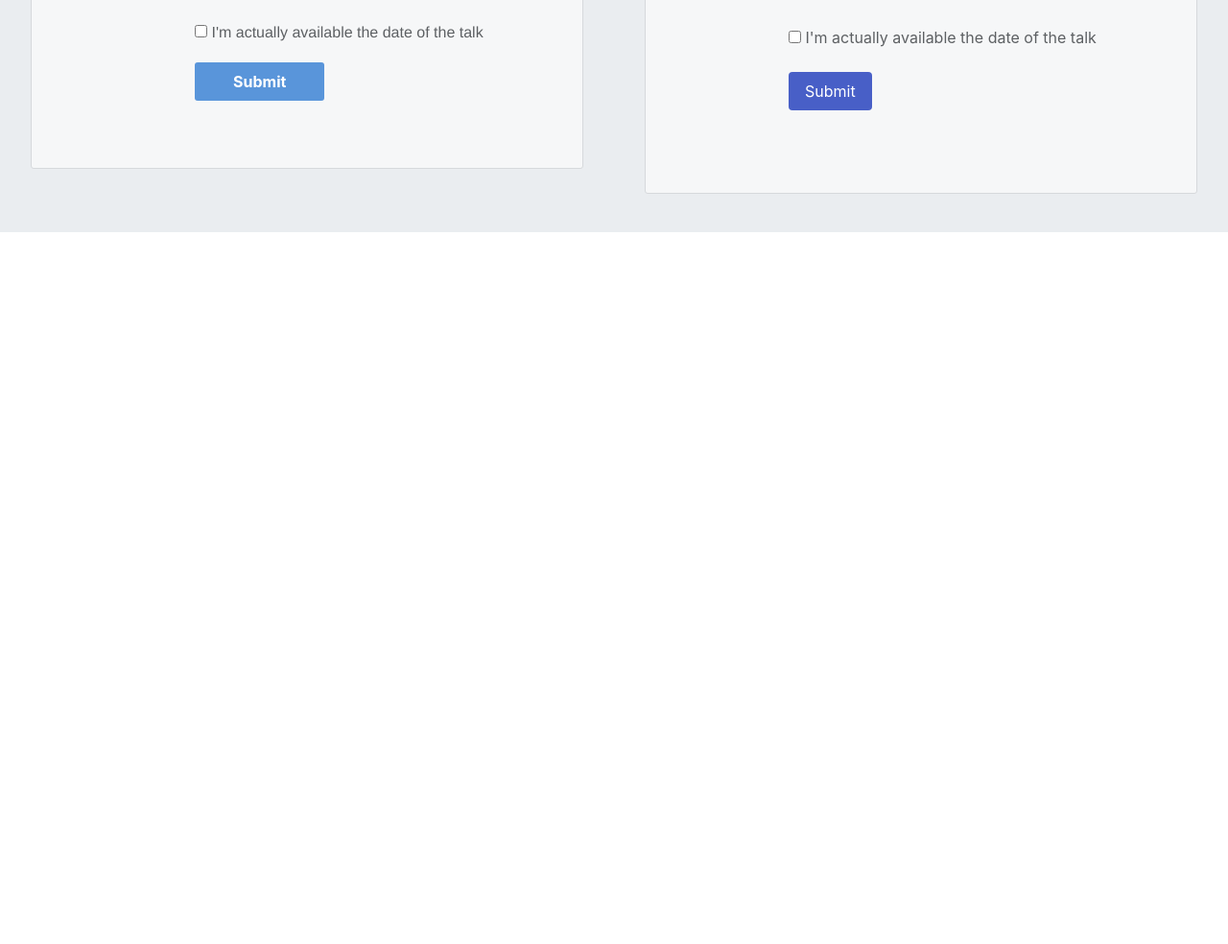
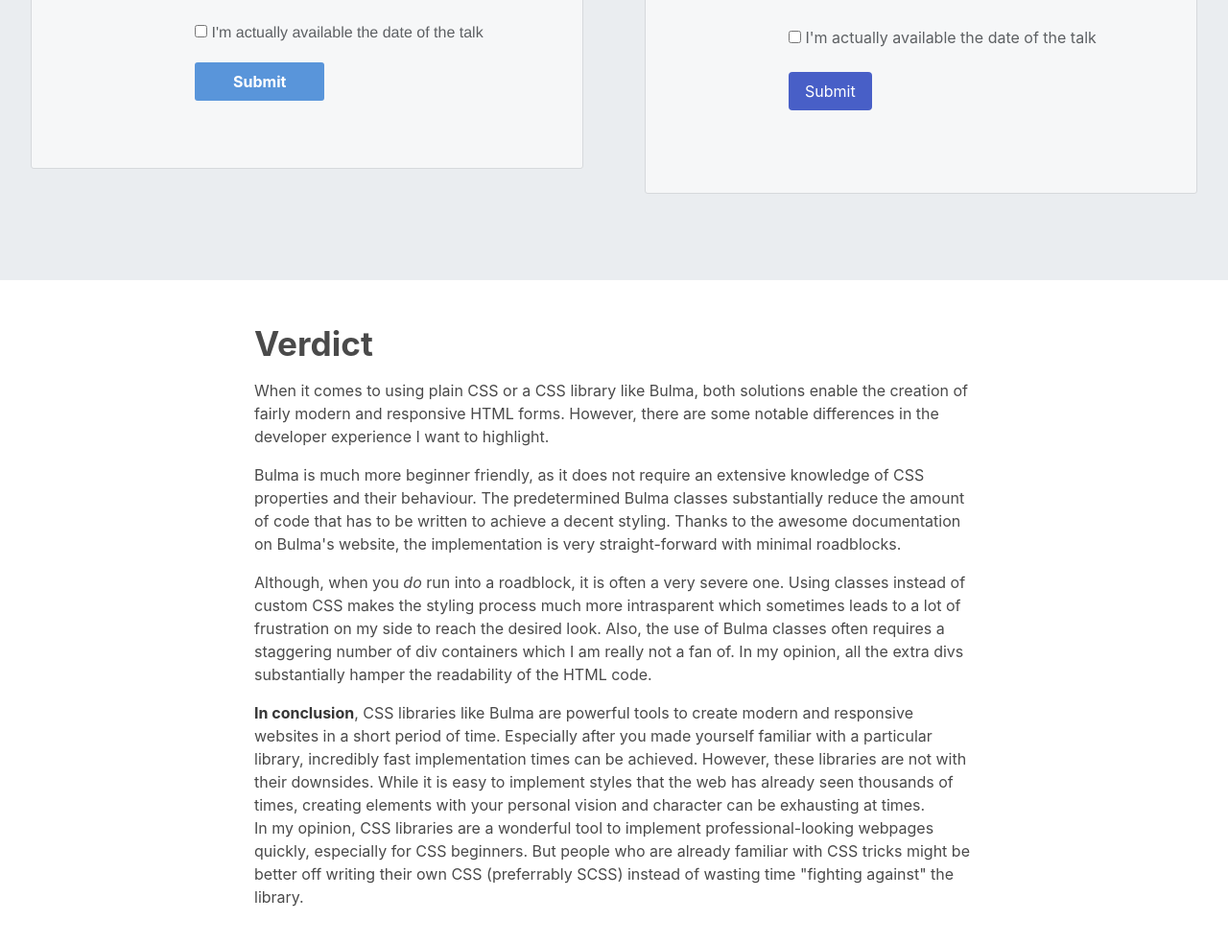
Before and after one commit to RiediJohannes/library-riedmann, a plain HTML site: page ex4-10/src/forms.html in a window 1280 px wide. Shown: the part 838-1822 px from the top of the page at 96% size. Before the commit the page ends 1080 px from the top, so only its background shows below. Drawn offline with nearby package versions, Linux system fonts and the light colour scheme.

Commit message:
Wrote a verdict about Bulma

```diff
--- a/ex4-10/src/forms.html
+++ b/ex4-10/src/forms.html
@@ -232,6 +232,40 @@
       </form>
 
     </div>
+
   </div>
+
+  <footer>
+    <div>
+      <h1>Verdict</h1>
+      <p>
+        When it comes to using plain CSS or a CSS library like Bulma, both solutions enable
+        the creation of fairly modern and responsive HTML forms. However, there are some notable differences
+        in the developer experience I want to highlight.
+      </p>
+      <p>
+        Bulma is much more beginner friendly, as it does not require an extensive knowledge of CSS properties
+        and their behaviour. The predetermined Bulma classes substantially reduce the amount of code that has to
+        be written to achieve a decent styling. Thanks to the awesome documentation on Bulma's website, the implementation is very
+        straight-forward with minimal roadblocks.
+      </p>
+      <p>
+        Although, when you <em>do</em> run into a roadblock, it is often a very severe one. Using classes instead of
+        custom CSS makes the styling process much more intrasparent which sometimes leads to a lot of frustration on my side
+        to reach the desired look. Also, the use of Bulma classes often requires a staggering number of div containers
+        which I am really not a fan of. In my opinion, all the extra divs substantially hamper the readability of the HTML code.
+      </p>
+      <p>
+        <strong>In conclusion</strong>, CSS libraries like Bulma are powerful tools to create modern and responsive
+        websites in a short period of time. Especially after you made yourself familiar with a particular library, incredibly
+        fast implementation times can be achieved. However, these libraries are not with their downsides. While it is
+        easy to implement styles that the web has already seen thousands of times, creating elements with your personal
+        vision and character can be exhausting at times.<br/>
+        In my opinion, CSS libraries are a wonderful tool to implement professional-looking webpages quickly, especially for
+        CSS beginners. But people who are already familiar with CSS tricks might be better off writing their own CSS
+        (preferrably SCSS) instead of wasting time "fighting against" the library.
+      </p>
+    </div>
+  </footer>
 </body>
 </html>
--- a/ex4-10/src/styles/forms.css
+++ b/ex4-10/src/styles/forms.css
@@ -11,6 +11,7 @@
 
   color: #5D6063;
   background-color: #EAEDF0;
+  padding-bottom: 50px;
 }
 
 .form-column {
@@ -232,3 +233,23 @@ form {
     width: auto;
   }
 }
+
+
+footer {
+  padding: 40px 80px 50px 80px;
+}
+
+footer h1 {
+  font-size: 2.2em;
+  font-weight: 700;
+  margin-bottom: 0.3em;
+}
+
+footer div {
+  max-width: 750px;
+  margin: auto;
+}
+
+footer p {
+  margin-bottom: 1em;
+}
```
